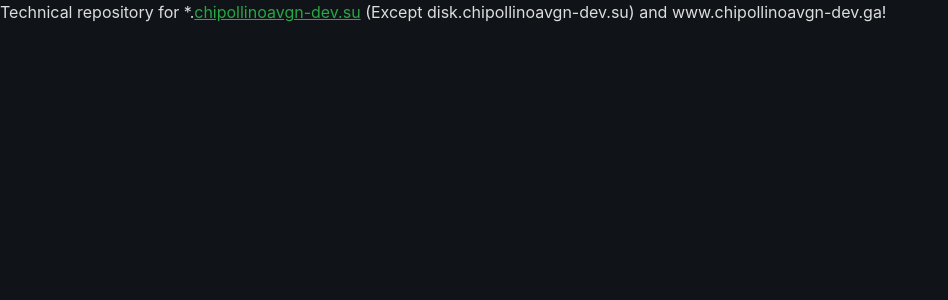
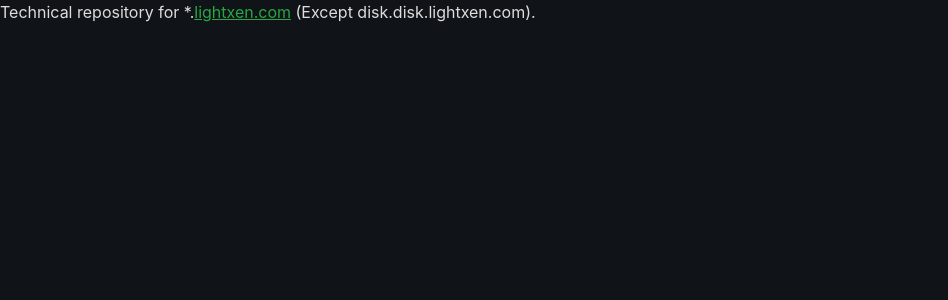
Before and after one commit to chipollinoavgn-tlx/chipollinoavgn-tlx.github.io, a Jekyll site: the page index.html, which Jekyll copies as it is, in a window 1280 px wide. Shown: the top 300 px of the page, without its empty margins (0-948 px from the left). Built offline with Jekyll 4.4.1, drawn with Linux system fonts in a browser that asks for light colours; some web fonts are replaced.

Commit message:
Update index.html

```diff
--- a/index.html
+++ b/index.html
@@ -2,11 +2,11 @@
 <html>
 	<head>
 <meta name="viewport" content="width=device-width, initial-scale=1" />
-		<link rel="icon" href="https:/disk.chipollinoavgn-dev.su/img/favicon.ico" type="image/x-icon" />
+		<link rel="icon" href="/img/favicon.ico" type="image/x-icon" />
 
-		<meta property="og:title" content="ChipollinoAVGN Repository" />
+		<meta property="og:title" content="TheLightXen Repository" />
 
-		<meta property="og:url" content="disk.chipollinoavgn-dev.su" />
+		<meta property="og:url" content="disk.lightxen.com" />
 
 		<meta property="og:locale" content="en_EN" />
 
@@ -16,32 +16,26 @@
 
 		<meta property="og:site_name" content="GitHub Pages" />
 
-		<meta property="og:description" content="Crear. Optimizar. Actualizar." />
+		<meta property="og:image" content="/img/favicon.ico" />
 
-		<meta property="og:image" content="https:/disk.chipollinoavgn-dev.su/img/favicon.ico" />
+		<meta property="og:author" content="Evgeny Nozhikhin" />
 
-		<meta property="og:author" content="Evgeny Nozhikhin (CA)" />
+		<meta name="author" content="Evgeny Nozhikhin" />
 
-		<meta name="author" content="Evgeny Nozhikhin (CA)" />
-
-		<meta name="twitter:site" content="disk.chipollinoavgn-dev.su" />
-
-		<meta property="business:contact_data:email" content="chipollinoavgnproject@mail.ru" />
+		<meta name="twitter:site" content="disk.lightxen.com" />
 
 		<meta property="og:type" content="articale" />
 
-		<meta property="article:author" content="Evgeny Nozhikhin (CA)" />
+		<meta property="article:author" content="Evgeny Nozhikhin" />
 
 		<title>TheLightXen Repository</title>
 		<link rel="stylesheet" href="css/style.css" defer="defer" />
 
 		<link rel="stylesheet" href="https://fonts.googleapis.com/css?family=Titillium+Web" defer="defer" />
 
-		<link href="open-iconic/font/css/open-iconic-bootstrap.css" rel="stylesheet" defer="defer" />
-
 		<link rel="stylesheet" href="https://cdnjs.cloudflare.com/ajax/libs/font-awesome/4.7.0/css/font-awesome.min.css" defer="defer" />
 </head>
 <body>
-Technical repository for *.<a href="//chipollinoavgn-dev.su">chipollinoavgn-dev.su</a> (Except disk.chipollinoavgn-dev.su) and www.chipollinoavgn-dev.ga!
+Technical repository for *.<a href="//lightxen.com">lightxen.com</a> (Except disk.disk.lightxen.com).
 </body>
 </html>
```
